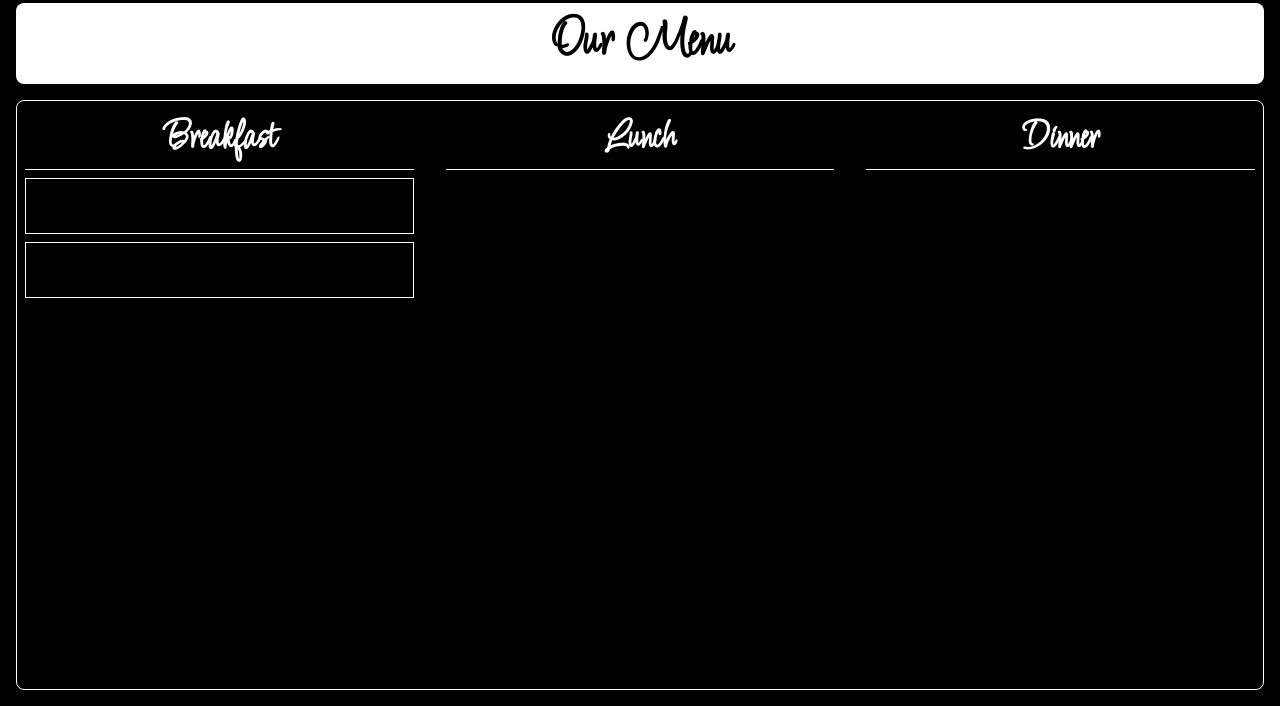
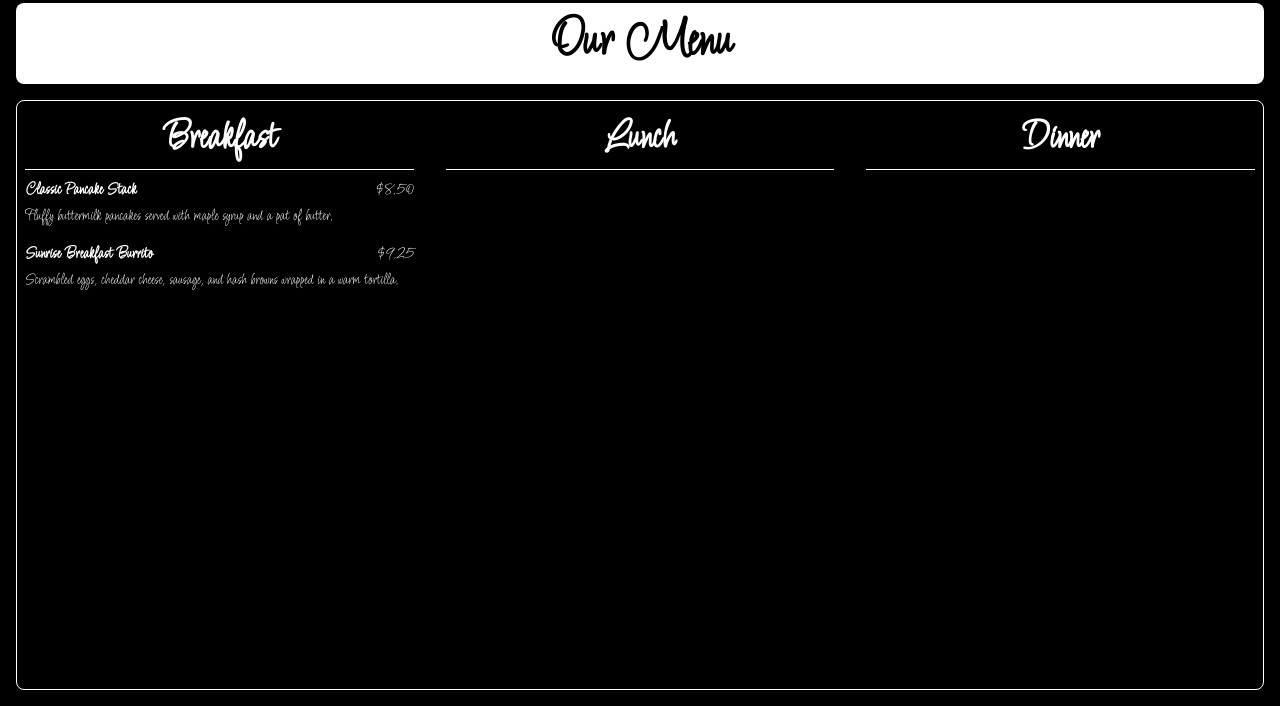
Before and after one commit to JoseBarron12/resturant-page, a website built with webpack: page src/template.html in a window 1280 px wide. Shown: the part 94-800 px from the top of the page. Built offline with nearby package versions, Linux system fonts and the light colour scheme.

Commit message:
Add styling for menu item for name, price, desc
Menu items no longer appear out of place and
without styling.

```diff
--- a/src/home.js
+++ b/src/home.js
@@ -1,4 +1,4 @@
-const displayHome = () => {
+const displayHomePage = () => {
     const content = document.querySelector("#content");
 
     const background = document.createElement("div");
@@ -32,4 +32,4 @@ const displayHome = () => {
     buttons.appendChild(learnBtn);
 };
 
-export {displayHome};
+export {displayHomePage};
--- a/src/index.js
+++ b/src/index.js
@@ -1,4 +1,4 @@
 import "./styles.css";
-import { displayHome } from "./home";
+import { displayHomePage } from "./home";
 
-//displayHome();
+//displayHomePage();
--- a/src/styles.css
+++ b/src/styles.css
@@ -74,6 +74,7 @@ body {
     flex-direction: column;
     font-family: 'Licorice';
     background-color: black;
+    color: white;
 }
 
 header {
@@ -209,6 +210,11 @@ nav > button {
   margin-top: 8px;
 }
 
-.menu-items > div {
-  border: 1px solid white;
+.menu-item > div {
+  display: flex;
+  justify-content: space-between;
 }
+
+.menu-items > p {
+  font-size: smaller;
+}
--- a/src/template.html
+++ b/src/template.html
@@ -31,8 +31,20 @@
                 <div class="breakfast">
                     <h2>Breakfast</h2>
                     <div class="menu-items">
-                        <div></div>
-                        <div></div>
+                        <div class="menu-item">
+                            <div>
+                                <h5>Classic Pancake Stack</h5>
+                                <p>$8.50</p>
+                            </div>
+                            <p>Fluffy buttermilk pancakes served with maple syrup and a pat of butter.</p>
+                        </div>
+                        <div class="menu-item">
+                            <div>
+                                <h5>Sunrise Breakfast Burrito</h5>
+                                <p>$9.25</p>
+                            </div>
+                            <p>Scrambled eggs, cheddar cheese, sausage, and hash browns wrapped in a warm tortilla.</p>
+                        </div>
                     </div>
                 </div>
                 <div class="lunch">
```
Also changed, not shown: src/menu.js (added).
